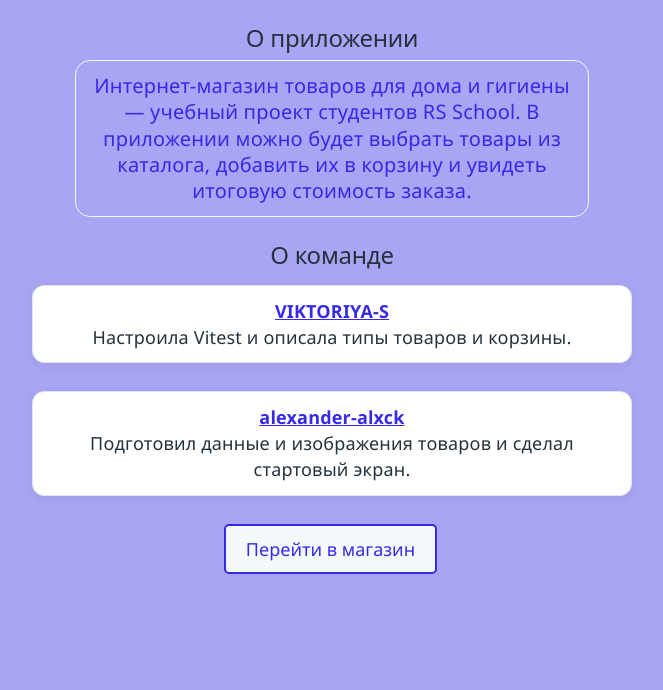
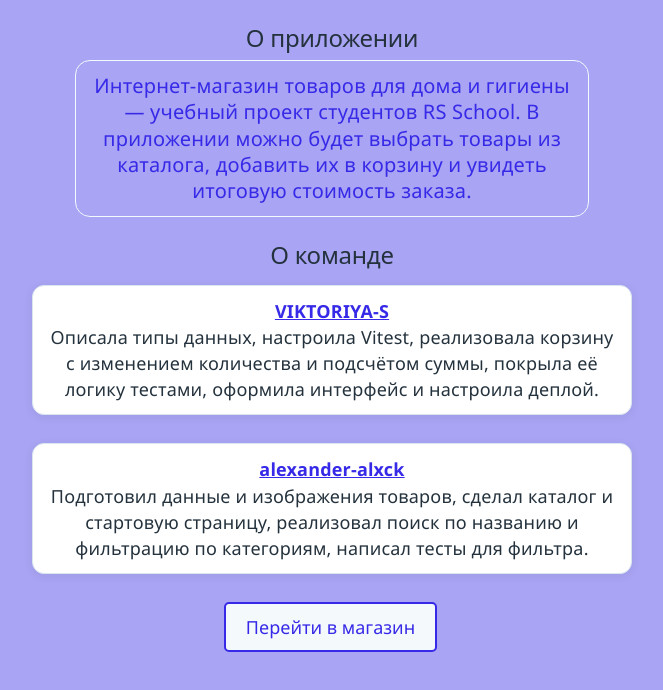
Before and after one commit to VIKTORIYA-S/online-shop, a React (Vite) app: page / in a window 1280 px wide. Shown: the top 690 px of the page, without its empty margins (308-971 px from the left). Built offline with nearby package versions, Linux system fonts and the light colour scheme.

Commit message:
docs: update team contributions

```diff
--- a/src/App.tsx
+++ b/src/App.tsx
@@ -85,15 +85,20 @@ function App() {
               <strong>
                 <a href="https://github.com/VIKTORIYA-S">VIKTORIYA-S</a>
               </strong>
-              <p>Настроила Vitest и описала типы товаров и корзины.</p>
+              <p>
+                Описала типы данных, настроила Vitest, реализовала корзину с
+                изменением количества и подсчётом суммы, покрыла её логику
+                тестами, оформила интерфейс и настроила деплой.
+              </p>
             </li>
             <li>
               <strong>
                 <a href="https://github.com/alexander-alxck">alexander-alxck</a>
               </strong>
               <p>
-                Подготовил данные и изображения товаров и сделал стартовый
-                экран.
+                Подготовил данные и изображения товаров, сделал каталог и
+                стартовую страницу, реализовал поиск по названию и фильтрацию по
+                категориям, написал тесты для фильтра.
               </p>
             </li>
           </ul>
```
Also changed, not shown: 1 other file (tests, documents, lock files or other folders).
